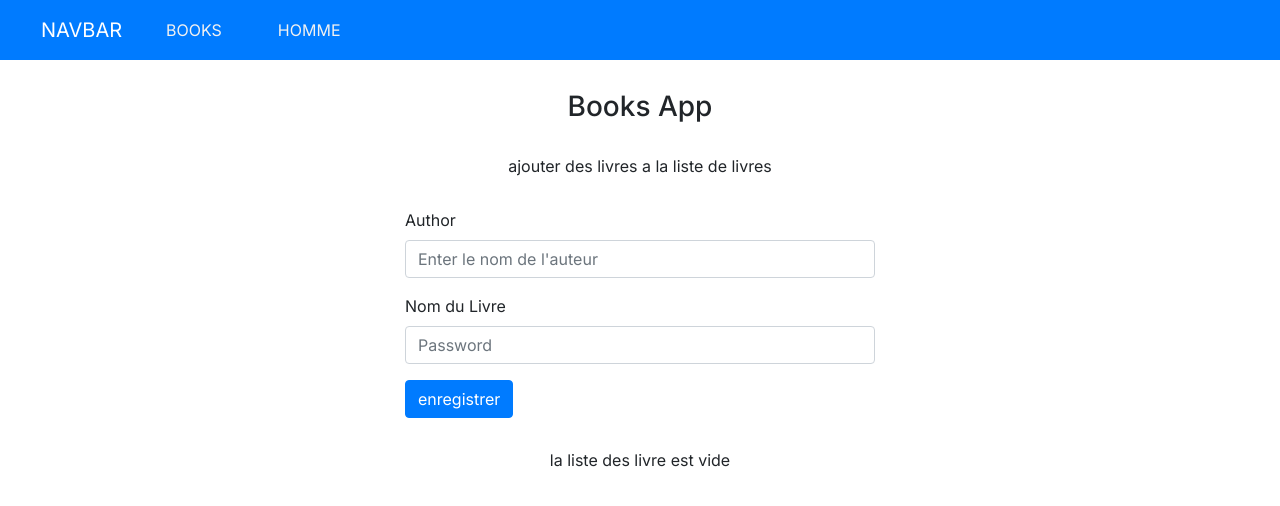
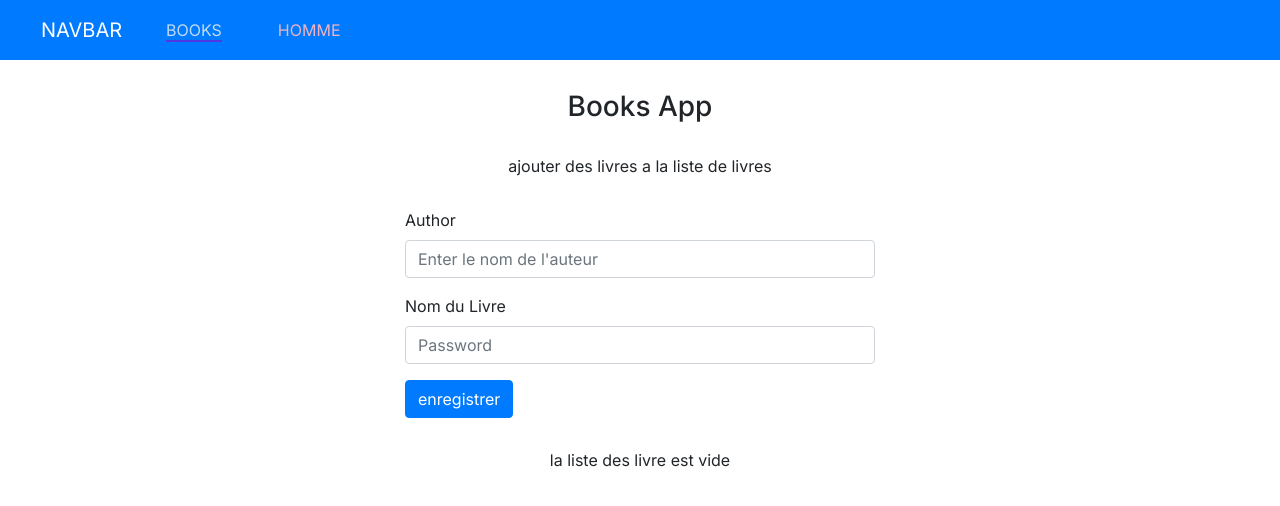
Before and after one commit to HamedSawadogo/Meals-App, a React (Create React App) app: page / in a window 1280 px wide. Shown: the top 506 px of the page. Built offline with nearby package versions, Linux system fonts and the light colour scheme.

Commit message:
gestion des livres

```diff
--- a/package.json
+++ b/package.json
@@ -16,6 +16,7 @@
     "react": "^18.2.0",
     "react-bootstrap": "^2.7.2",
     "react-dom": "^18.2.0",
+    "react-redux": "^8.0.5",
     "react-router-dom": "^6.9.0",
     "react-scripts": "5.0.1",
     "styled-components": "^5.3.8",
--- /dev/null
+++ b/src/app/store.js
@@ -0,0 +1,5 @@
+import { configureStore } from "@reduxjs/toolkit";
+import BooksReducers from "../features/books.slice";
+export default configureStore({
+  reducer: BooksReducers,
+});
--- a/src/components/BooksDetails.js
+++ b/src/components/BooksDetails.js
@@ -1,10 +1,12 @@
 import React, { useState } from "react";
+import { Link } from "react-router-dom";
 
 const BooksDetails = ({ book }) => {
   const [isShowed, setShowed] = useState(false);
+  // const image = /;
 
   return (
-    <div className="container">
+    <div className="container" key={book.volumeInfo.title}>
       <div
         class="alert alert-primary"
         role="alert"
@@ -13,12 +15,25 @@ const BooksDetails = ({ book }) => {
         {isShowed ? (
           <div className="container">
             <h5>{book.volumeInfo.title}</h5>
-            <a href={book.selfLink} target="_blank">
-              en savoir plus
-            </a>
-            <button type="button" class="btn btn-secondary">
-              Ajouter aux livres
-            </button>
+            {book.volumeInfo.imageLinks.smallThumbnail != undefined && (
+              <img
+                src={book.volumeInfo.imageLinks.smallThumbnail ?? ""}
+                alt=""
+              />
+            )}
+
+            <ul style={{ display: "flex" }}>
+              <Link
+                to={book.previewLink}
+                target="_blank"
+                style={{ color: "orangered" }}
+              >
+                en savoir plus
+              </Link>
+              <button type="button" class="btn btn-secondary">
+                Ajouter aux livres
+              </button>
+            </ul>
             <p></p>
           </div>
         ) : (
--- a/src/components/Navbar.js
+++ b/src/components/Navbar.js
@@ -1,5 +1,5 @@
 import React from "react";
-import { Link } from "react-router-dom";
+import { Link, NavLink } from "react-router-dom";
 const Navbar = () => {
   return (
     <nav class="navbar navbar-expand-lg navbar-dark bg-primary">
@@ -22,12 +22,22 @@ const Navbar = () => {
           <ul class="navbar-nav me-auto">
             <li class="nav-item">
               <a class="nav-link" href="#">
-                <Link to={"/books"}>Books</Link>
+                <NavLink
+                  to={"/books"}
+                  className={(nav) => (nav.isActive ? "nav" : "nav-active")}
+                >
+                  Books
+                </NavLink>
               </a>
             </li>
             <li class="nav-item">
               <a class="nav-link" href="#">
-                <Link to={"/"}>Homme</Link>
+                <NavLink
+                  to={"/"}
+                  className={(nav) => (nav.isActive ? "nav" : "nav-active")}
+                >
+                  Homme
+                </NavLink>
               </a>
             </li>
           </ul>
--- /dev/null
+++ b/src/features/books.slice.js
@@ -0,0 +1,31 @@
+import { createSlice } from "@reduxjs/toolkit";
+
+export const BooksReducer = createSlice({
+  name: "books",
+  initialState: {
+    books: [],
+  },
+  reducers: {
+    addBook: (state, { payload }) => {
+      state.books.push(payload);
+    },
+    deleteBook: (state, { payload }) => {
+      state.books = state.books.filter((book) => book.id != payload);
+    },
+    updateBook: (state, { payload }) => {
+      state.books.map((book) => {
+        if (book.id === payload) {
+          return {
+            ...state,
+            books: payload,
+          };
+        } else {
+          return state;
+        }
+      });
+    },
+  },
+});
+
+export default BooksReducer.reducer;
+export const { addBook, deleteBook, updateBook } = BooksReducer.actions;
--- a/src/index.js
+++ b/src/index.js
@@ -3,10 +3,15 @@ import ReactDOM from "react-dom/client";
 import App from "./App";
 import reportWebVitals from "./reportWebVitals";
 import "./styles/index.scss";
+import { Provider } from "react-redux";
+import store from "./app/store";
+
 const root = ReactDOM.createRoot(document.getElementById("root"));
 root.render(
-  <React.StrictMode>
-    <App />
-  </React.StrictMode>
+  <Provider store={store}>
+    <React.StrictMode>
+      <App />
+    </React.StrictMode>
+  </Provider>
 );
 reportWebVitals();
--- a/src/pages/Books.js
+++ b/src/pages/Books.js
@@ -3,16 +3,22 @@ import React, { useEffect, useState } from "react";
 import BooksDetails from "../components/BooksDetails";
 import CircularProgress from "@mui/material/CircularProgress";
 import Box from "@mui/material/Box";
+import { useDispatch } from "react-redux";
+import { addBook } from "../features/books.slice";
 
 const Books = () => {
   const [books, setBooks] = useState([]);
   const [book, setBook] = useState("hamed");
   const [loading, setLoading] = useState(true);
 
+  const dispatch = useDispatch();
+
+  console.log(books);
   useEffect(() => {
     axios
       .get(`https://www.googleapis.com/books/v1/volumes?q=${book}`)
       .then((res) => {
+        dispatch(addBook(res.data.items));
         setBooks(res.data.items);
         setLoading(false);
       });
--- a/src/pages/Home.js
+++ b/src/pages/Home.js
@@ -12,7 +12,7 @@ const Home = () => {
       <p>ajouter des livres a la liste de livres</p>
       <div>
         <Form books={books} setBooks={setBooks} />
-        {books.length > 0 ? (
+        {books && books.length > 0 ? (
           books?.map((book) => (
             <Book books={books} setBooks={setBooks} book={book} key={book.id} />
           ))
--- a/src/styles/components/nav.scss
+++ b/src/styles/components/nav.scss
@@ -12,9 +12,18 @@ ul {
    align-items: center;
 }
 
+.nav {
+   color: rgb(239, 178, 198);
+}
+
 a {
    line-height: 60px;
    color: $color3;
    margin: 0px 10px;
    text-transform: uppercase;
 }
+
+.nav-active {
+   opacity: .8;
+   border-bottom: 2px solid #6327dc;
+}
```
Also changed, not shown: 1 other file (tests, documents, lock files or other folders).
